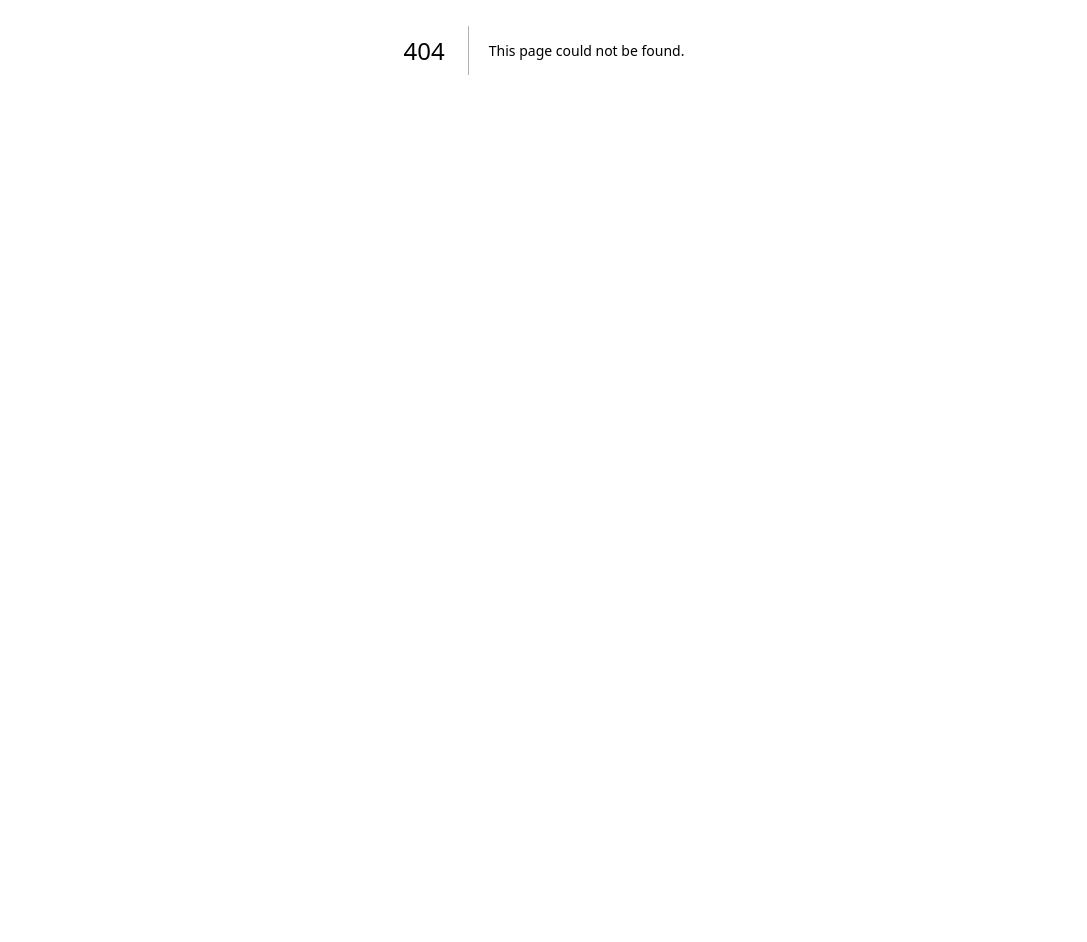
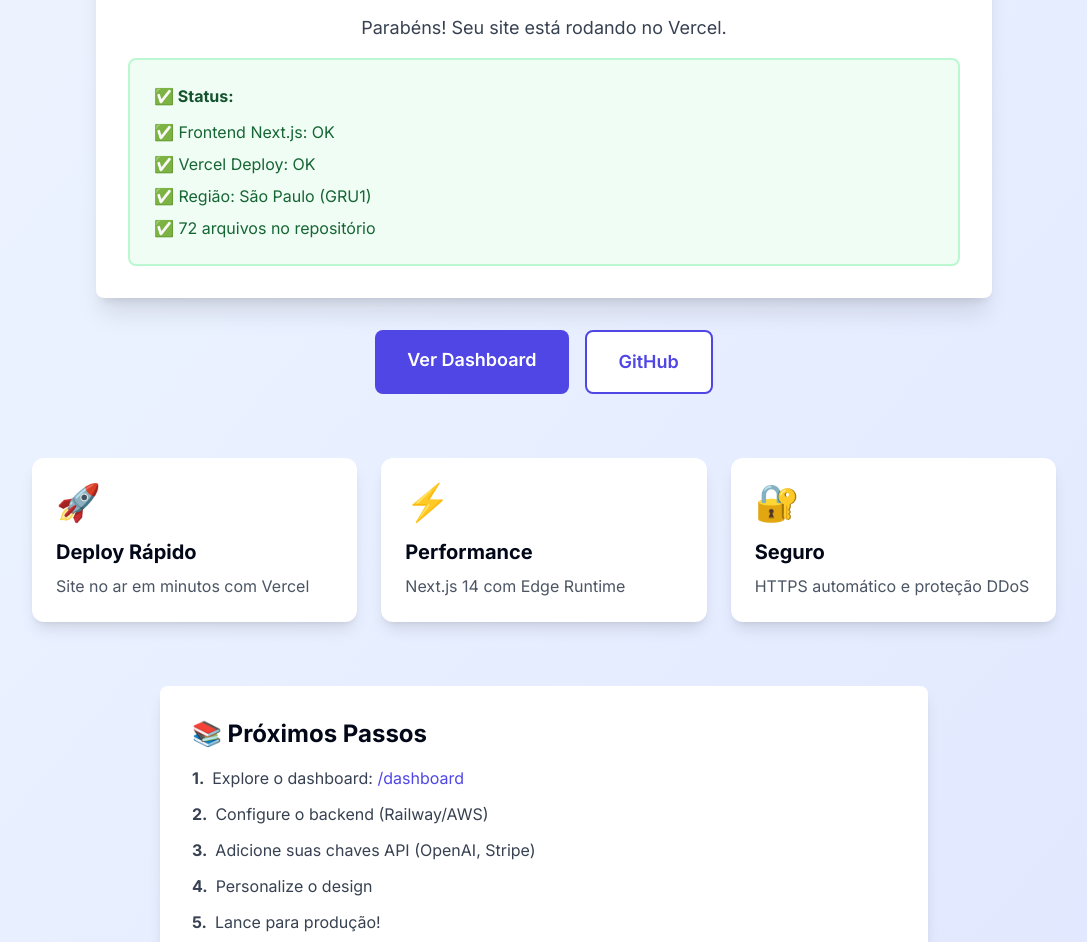
Before and after one commit to NeresFocus/ai-agent-builder, a Next.js app in the folder frontend/: page /home in a window 1280 px wide. Before the commit this address had no page. Shown: the part 350-1292 px from the top of the page, without its empty margins (96-1183 px from the left). Before the commit the page ends 800 px from the top, so only its background shows below. Built offline with nearby package versions, Linux system fonts and the light colour scheme.

Commit message:
fix: resolve 404 error - update frontend/src/app/home/page.tsx

```diff
--- /dev/null
+++ b/frontend/src/app/home/page.tsx
@@ -0,0 +1,125 @@
+export default function HomePage() {
+  return (
+    <main className="min-h-screen bg-gradient-to-br from-blue-50 to-indigo-100">
+      <div className="container mx-auto px-4 py-16">
+        {/* Hero Section */}
+        <div className="text-center max-w-4xl mx-auto mb-16">
+          <h1 className="text-6xl font-bold text-gray-900 mb-6">
+            🤖 AI Agent Builder
+          </h1>
+          <p className="text-2xl text-gray-700 mb-8">
+            Plataforma Completa para Criar Agentes de IA
+          </p>
+          <p className="text-lg text-gray-600 mb-10">
+            Deploy bem-sucedido! Seu projeto está no ar! 🎉
+          </p>
+
+          <div className="bg-white rounded-lg shadow-xl p-8 mb-8">
+            <h2 className="text-3xl font-bold mb-4 text-green-600">
+              ✅ Deploy Funcionando!
+            </h2>
+            <p className="text-gray-700 text-lg mb-4">
+              Parabéns! Seu site está rodando no Vercel.
+            </p>
+
+            <div className="bg-green-50 border-2 border-green-200 rounded-lg p-6 text-left">
+              <h3 className="font-bold text-green-900 mb-3">✅ Status:</h3>
+              <ul className="space-y-2 text-green-800">
+                <li>✅ Frontend Next.js: OK</li>
+                <li>✅ Vercel Deploy: OK</li>
+                <li>✅ Região: São Paulo (GRU1)</li>
+                <li>✅ 72 arquivos no repositório</li>
+              </ul>
+            </div>
+          </div>
+
+          <div className="flex gap-4 justify-center mb-8">
+            <a
+              href="/dashboard"
+              className="bg-indigo-600 text-white px-8 py-4 rounded-lg text-lg font-semibold hover:bg-indigo-700 transition-colors"
+            >
+              Ver Dashboard
+            </a>
+            <a
+              href="https://github.com/NeresFocus/ai-agent-builder"
+              target="_blank"
+              rel="noopener noreferrer"
+              className="bg-white text-indigo-600 px-8 py-4 rounded-lg text-lg font-semibold border-2 border-indigo-600 hover:bg-indigo-50 transition-colors"
+            >
+              GitHub
+            </a>
+          </div>
+        </div>
+
+        {/* Features */}
+        <div className="grid md:grid-cols-3 gap-6 max-w-5xl mx-auto">
+          <div className="bg-white p-6 rounded-xl shadow-lg">
+            <div className="text-4xl mb-4">🚀</div>
+            <h3 className="text-xl font-bold mb-2">Deploy Rápido</h3>
+            <p className="text-gray-600">
+              Site no ar em minutos com Vercel
+            </p>
+          </div>
+
+          <div className="bg-white p-6 rounded-xl shadow-lg">
+            <div className="text-4xl mb-4">⚡</div>
+            <h3 className="text-xl font-bold mb-2">Performance</h3>
+            <p className="text-gray-600">
+              Next.js 14 com Edge Runtime
+            </p>
+          </div>
+
+          <div className="bg-white p-6 rounded-xl shadow-lg">
+            <div className="text-4xl mb-4">🔐</div>
+            <h3 className="text-xl font-bold mb-2">Seguro</h3>
+            <p className="text-gray-600">
+              HTTPS automático e proteção DDoS
+            </p>
+          </div>
+        </div>
+
+        {/* Info */}
+        <div className="mt-16 bg-white rounded-lg shadow-lg p-8 max-w-3xl mx-auto">
+          <h2 className="text-2xl font-bold mb-4">📚 Próximos Passos</h2>
+          <ol className="space-y-3 text-gray-700">
+            <li className="flex items-start">
+              <span className="font-bold mr-2">1.</span>
+              <span>Explore o dashboard: <a href="/dashboard" className="text-indigo-600 hover:underline">/dashboard</a></span>
+            </li>
+            <li className="flex items-start">
+              <span className="font-bold mr-2">2.</span>
+              <span>Configure o backend (Railway/AWS)</span>
+            </li>
+            <li className="flex items-start">
+              <span className="font-bold mr-2">3.</span>
+              <span>Adicione suas chaves API (OpenAI, Stripe)</span>
+            </li>
+            <li className="flex items-start">
+              <span className="font-bold mr-2">4.</span>
+              <span>Personalize o design</span>
+            </li>
+            <li className="flex items-start">
+              <span className="font-bold mr-2">5.</span>
+              <span>Lance para produção!</span>
+            </li>
+          </ol>
+        </div>
+
+        {/* Footer */}
+        <footer className="mt-16 text-center text-gray-600">
+          <p className="mb-4">
+            Built with ❤️ using Next.js, Tailwind CSS, and Vercel
+          </p>
+          <div className="flex justify-center gap-6">
+            <a href="https://github.com/NeresFocus/ai-agent-builder" className="text-indigo-600 hover:underline">
+              GitHub
+            </a>
+            <a href="https://github.com/NeresFocus/ai-agent-builder/blob/main/docs/API.md" className="text-indigo-600 hover:underline">
+              Documentação
+            </a>
+          </div>
+        </footer>
+      </div>
+    </main>
+  )
+}
```
